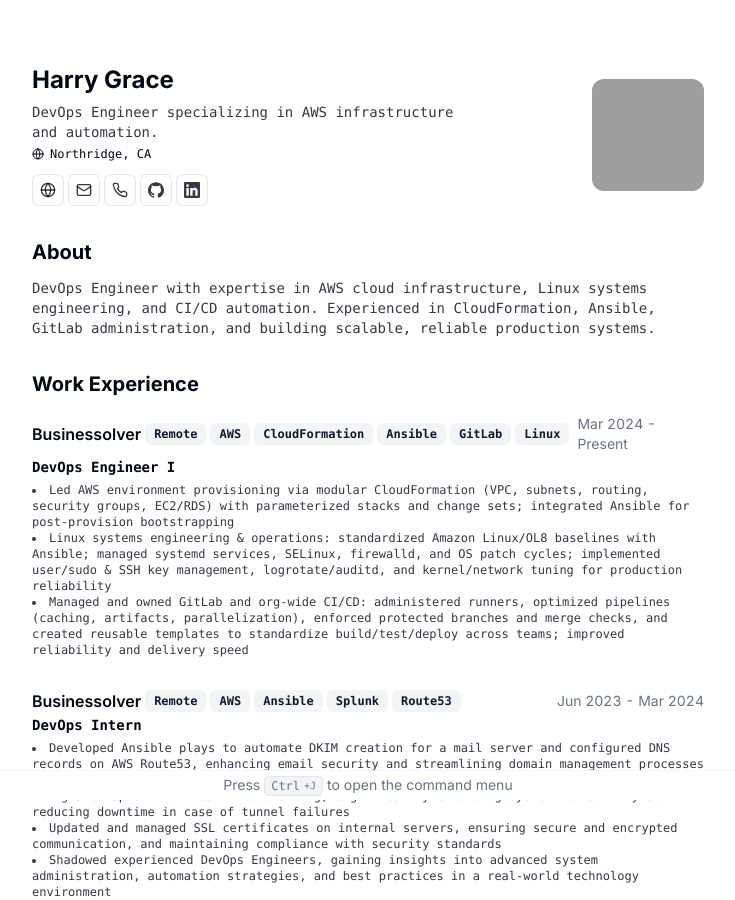
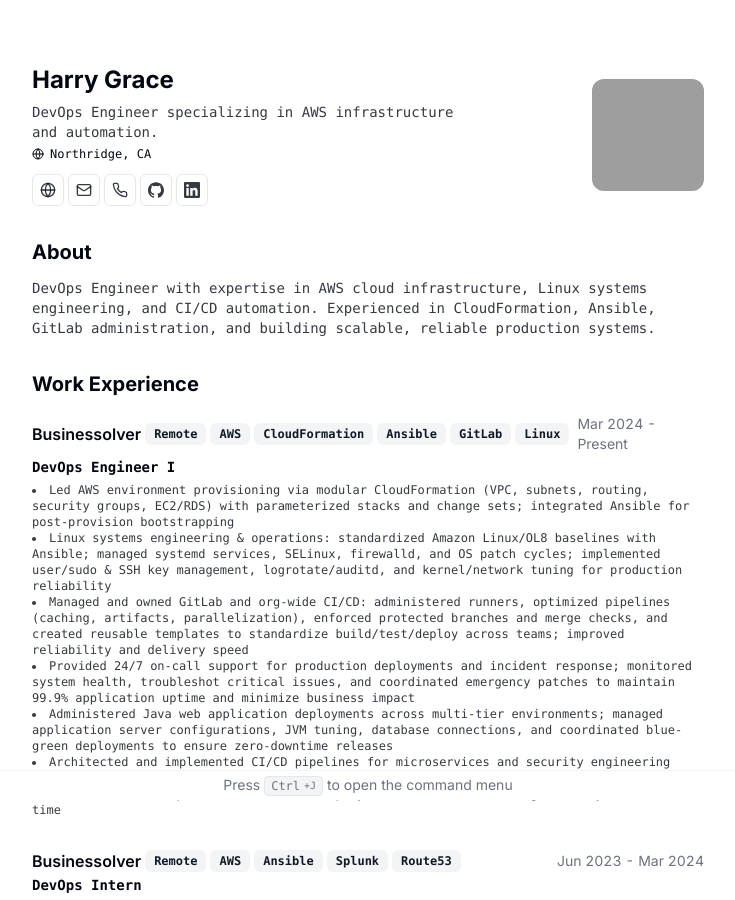
Before and after one commit to hagrace4/resume, a Next.js app: page / in a window 1280 px wide. Shown: the top 900 px of the page, without its empty margins (272-1007 px from the left). Built offline with nearby package versions, Linux system fonts and the light colour scheme; grey boxes are pictures that could not be loaded.

Commit message:
add more

```diff
--- a/src/data/resume-data.tsx
+++ b/src/data/resume-data.tsx
@@ -75,6 +75,25 @@ export const RESUME_DATA: ResumeData = {
               enforced protected branches and merge checks, and created reusable
               templates to standardize build/test/deploy across teams; improved
               reliability and delivery speed
+            </li>
+            <li>
+              Provided 24/7 on-call support for production deployments and
+              incident response; monitored system health, troubleshot critical
+              issues, and coordinated emergency patches to maintain 99.9%
+              application uptime and minimize business impact
+            </li>
+            <li>
+              Administered Java web application deployments across multi-tier
+              environments; managed application server configurations, JVM
+              tuning, database connections, and coordinated blue-green
+              deployments to ensure zero-downtime releases
+            </li>
+            <li>
+              Architected and implemented CI/CD pipelines for microservices and
+              security engineering initiatives; integrated automated security
+              scanning (SAST/DAST), container vulnerability assessments, and
+              compliance checks into deployment workflows, reducing security
+              remediation time
             </li>
           </ul>
         </>
```
